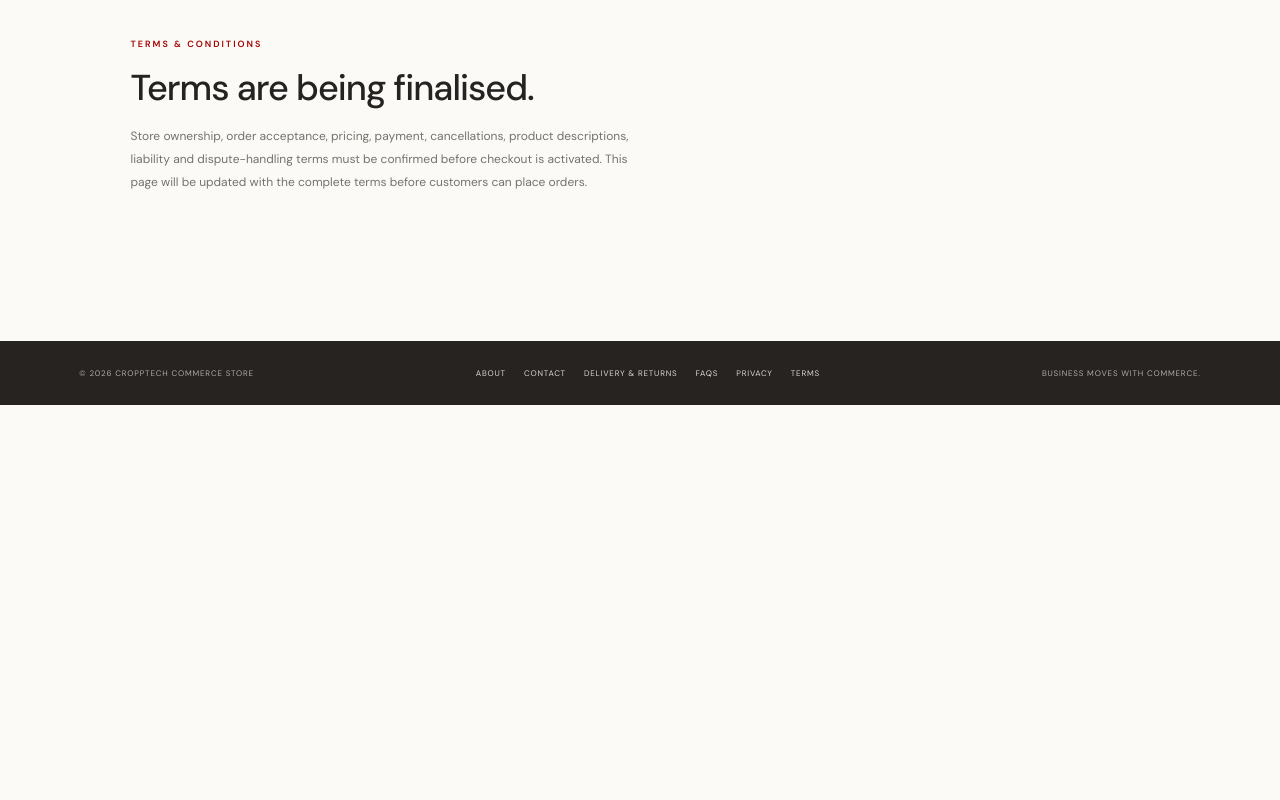
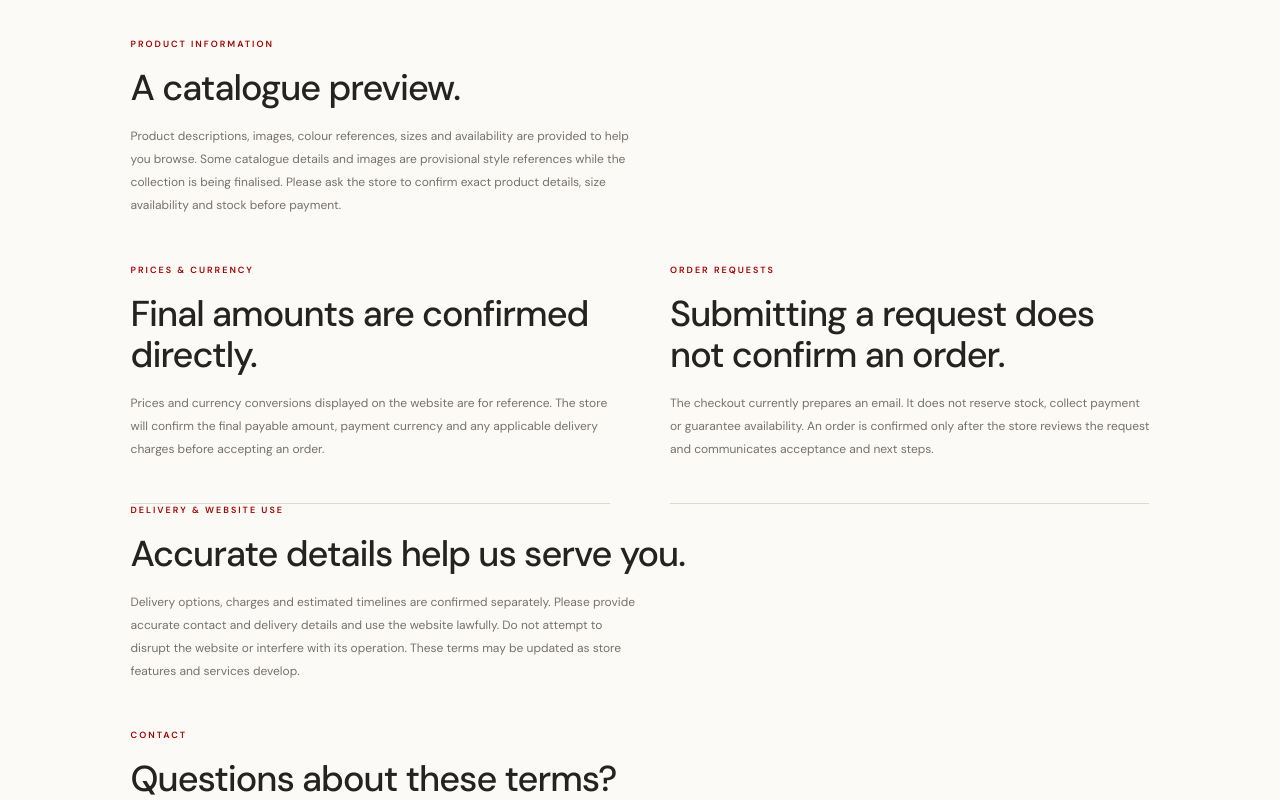
Before and after one commit to JACTech001/cropptech-commerce, a Next.js app: page /terms in a window 1280 px wide. Shown: the part 580-1380 px from the top of the page. Before the commit the page ends 985 px from the top, so only its background shows below. Built offline with nearby package versions, Linux system fonts and the light colour scheme; no server answers; a web font is replaced by a local one.

Commit message:
Publish current storefront and order-request terms

```diff
--- a/app/terms/page.js
+++ b/app/terms/page.js
@@ -1,11 +1,17 @@
 import StorePageShell from "../../components/StorePageShell";
 
-export const metadata = { title: "Terms & Conditions | CroppTech Commerce Store" };
+export const metadata = { title: "Terms & Conditions | CroppTech Commerce Store", description: "Terms for using the CroppTech Commerce Store website and submitting an order request." };
 
 export default function TermsPage() {
   return (
-    <StorePageShell eyebrow="STORE INFORMATION / TERMS" title={<>Fair terms.<br /><em>Clear expectations.</em></>} intro="The terms governing purchases and use of the CroppTech Commerce Store will be available here before transactions begin.">
-      <div className="info-single"><p className="eyebrow">TERMS & CONDITIONS</p><h2>Terms are being finalised.</h2><p>Store ownership, order acceptance, pricing, payment, cancellations, product descriptions, liability and dispute-handling terms must be confirmed before checkout is activated. This page will be updated with the complete terms before customers can place orders.</p></div>
+    <StorePageShell eyebrow="STORE INFORMATION / TERMS" title={<>Fair terms.<br /><em>Clear expectations.</em></>} intro="These terms explain the current status of the CroppTech Commerce Store website and its email-based order-request process.">
+      <div className="info-single"><p className="eyebrow">PRODUCT INFORMATION</p><h2>A catalogue preview.</h2><p>Product descriptions, images, colour references, sizes and availability are provided to help you browse. Some catalogue details and images are provisional style references while the collection is being finalised. Please ask the store to confirm exact product details, size availability and stock before payment.</p></div>
+      <div className="info-columns">
+        <article><p className="eyebrow">PRICES & CURRENCY</p><h2>Final amounts are confirmed directly.</h2><p>Prices and currency conversions displayed on the website are for reference. The store will confirm the final payable amount, payment currency and any applicable delivery charges before accepting an order.</p></article>
+        <article><p className="eyebrow">ORDER REQUESTS</p><h2>Submitting a request does not confirm an order.</h2><p>The checkout currently prepares an email. It does not reserve stock, collect payment or guarantee availability. An order is confirmed only after the store reviews the request and communicates acceptance and next steps.</p></article>
+      </div>
+      <div className="info-single"><p className="eyebrow">DELIVERY & WEBSITE USE</p><h2>Accurate details help us serve you.</h2><p>Delivery options, charges and estimated timelines are confirmed separately. Please provide accurate contact and delivery details and use the website lawfully. Do not attempt to disrupt the website or interfere with its operation. These terms may be updated as store features and services develop.</p></div>
+      <div className="info-single"><p className="eyebrow">CONTACT</p><h2>Questions about these terms?</h2><p>Email Cropptechcommercestores@gmail.com.</p></div>
     </StorePageShell>
   );
 }
```
